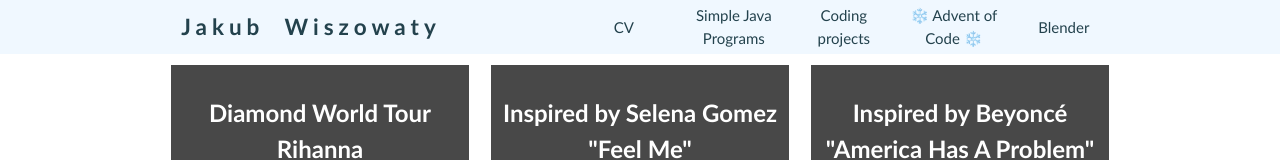
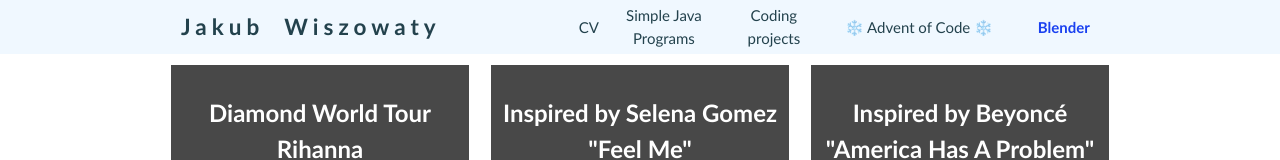
Before and after one commit to jwiszowaty/personal-website, a React (Vite) app: page /blender in a window 1280 px wide. Shown: the top 160 px of the page. Built offline with nearby package versions, Linux system fonts and the light colour scheme.

Commit message:
fix dynamic width of nav bar titles to static

```diff
--- a/src/jsx/Blender.jsx
+++ b/src/jsx/Blender.jsx
@@ -8,7 +8,7 @@
 function Blender() {
   return (
     <>
-      <Menu/>
+      <Menu clicked={"Blender"}/>
     <section className='blender'>
           <div className='card'>
             <h2 className='title'>Diamond World Tour Rihanna</h2>
--- a/src/jsx/Menu.jsx
+++ b/src/jsx/Menu.jsx
@@ -2,7 +2,7 @@
 import CV from "../assets/CV Jakub Wiszowaty October 2024.pdf"
 import { Link } from 'react-router-dom'
 function Menu({ clicked }) {
-  const tabs = [{tab: 'Simple Java Programs', endpoint: '/'}, {tab: 'Coding projects', endpoint: '/projects'}, {tab: '❄️ Advent of Code ❄️', endpoint: '/aoc'}, {tab: 'Blender', endpoint: '/blender'}]
+  const tabs = [{tab: 'Simple Java Programs', endpoint: '/', label: 'sjp-nav'}, {tab: 'Coding projects', endpoint: '/projects', label: "projects-nav"}, {tab: '❄️ Advent of Code ❄️', endpoint: '/aoc', label: "aoc-nav"}, {tab: 'Blender', endpoint: '/blender', label: "blender-nav"}]
   return (
       <section className='menu'>
         <div className='name'>
@@ -12,11 +12,11 @@
       <nav className="nav">
         <Link to={CV} target='_blank'>CV</Link>
           {
-          tabs.map(({ tab, endpoint}, index) => {
+          tabs.map(({ tab, endpoint, label}, index) => {
             if (clicked == tab) {
-              return <p className="active" key={index}>{tab}</p>
+              return <p className={"active " + label} key={index}>{tab}</p>
             } else {
-              return <Link to={endpoint} key={index}>{tab}</Link>
+              return <Link className={label} to={endpoint} key={index}>{tab}</Link>
             }
             })
           }
--- a/src/styles/menu.css
+++ b/src/styles/menu.css
@@ -31,7 +31,6 @@
 }
 .nav > a {
     color:#23424D;
-    width: 90px;
     text-decoration: none;
 }
 .nav > a:hover {
@@ -41,4 +40,17 @@
 .nav > p.active {
     font-weight: bolder;
     color: #1A41F0;
+    margin: 0;
 }
+.nav > .sjp-nav {
+    width:90px;
+}
+.nav > .projects-nav {
+    width:90px;
+}
+.nav > .aoc-nav {
+    width: 160px;
+}
+.nav > .blender-nav {
+    width: 90px;
+}
```
Also changed, not shown: 5 other files (tests, documents, lock files or other folders).
